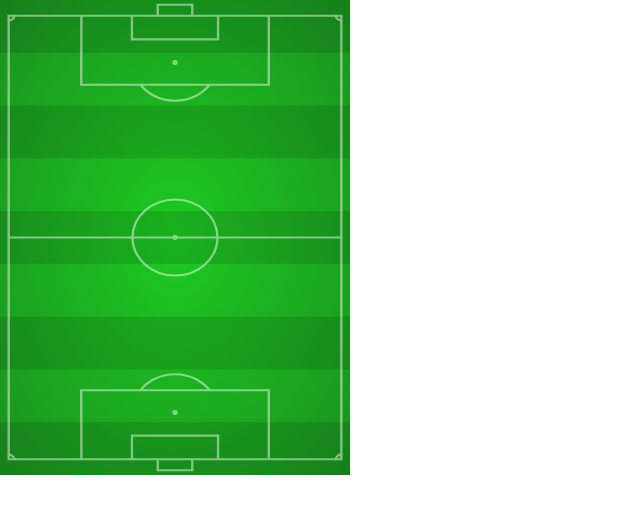
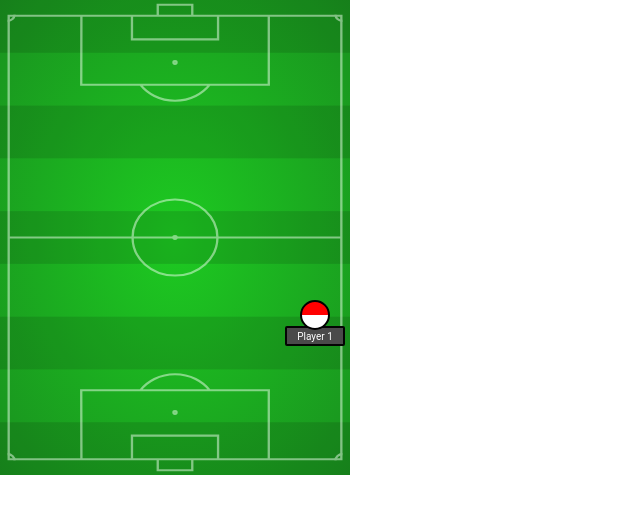
Before and after one commit to JoseVitorOliveira/your11, a React (Vite) app: page / in a window 1280 px wide. Shown: the top 514 px of the page, without its empty margins (0-640 px from the left). Built offline with nearby package versions, Linux system fonts and the light colour scheme.

Commit message:
player component

```diff
--- a/src/components/FootballField/index.tsx
+++ b/src/components/FootballField/index.tsx
@@ -1,7 +1,18 @@
+import Player from "../Player";
 import "./styles.css";
 
 const FootballField = () => {
-  return <div className="football-field"></div>;
+  return (
+    <div className="football-field">
+      <Player
+        leftPos={300}
+        topPos={300}
+        primaryColor="red"
+        secondaryColor="white"
+        name="Player 1"
+      />
+    </div>
+  );
 };
 
 export default FootballField;
--- /dev/null
+++ b/src/components/Player/index.tsx
@@ -0,0 +1,39 @@
+import React from "react";
+import "./styles.css";
+
+interface PlayerProps {
+  name: string;
+  topPos: number;
+  leftPos: number;
+  primaryColor: string;
+  secondaryColor: string;
+}
+
+const Player = ({
+  name,
+  topPos,
+  leftPos,
+  primaryColor,
+  secondaryColor,
+}: PlayerProps) => {
+  const playerPosition: React.CSSProperties = {
+    top: `${topPos}px`,
+    left: `${leftPos}px`,
+  };
+  const circleColors: React.CSSProperties = {
+    background: `linear-gradient(to bottom, ${primaryColor} 50%, ${secondaryColor} 50%)`,
+  };
+  return (
+    <div className="player-container" style={playerPosition}>
+      <div className="circle" style={circleColors}>
+        <div className="player-input">
+          <input type="text" placeholder="Enter player name" />
+          <button className="close-button">Close</button>
+        </div>
+      </div>
+      <div className="player-name">{name}</div>
+    </div>
+  );
+};
+
+export default Player;
--- /dev/null
+++ b/src/components/Player/styles.css
@@ -0,0 +1,37 @@
+.player-container {
+    display: flex;
+    justify-content: center;
+    align-items: center;
+    width: 30px;
+    flex-direction: column;
+    position: absolute;
+}
+
+.circle {
+    border: 2px solid rgb(0, 0, 0);
+    border-radius: 50%;
+    width: 30px;
+    height: 30px;
+    z-index: 1;
+    cursor: grab;
+}
+
+.player-input {
+    display: none;
+}
+
+.player-name {
+    display: flex;
+    justify-content: center;
+    align-items: center;
+    text-align: center;
+    margin-top: -4px;
+    width: 60px;
+    height: 20px;
+    font-size: 10px;
+    color: white;
+    background-color: rgb(74, 74, 74);
+    border: 2px solid rgb(4, 4, 4);
+    border-radius: 2px;
+    z-index: 0;
+}
```
